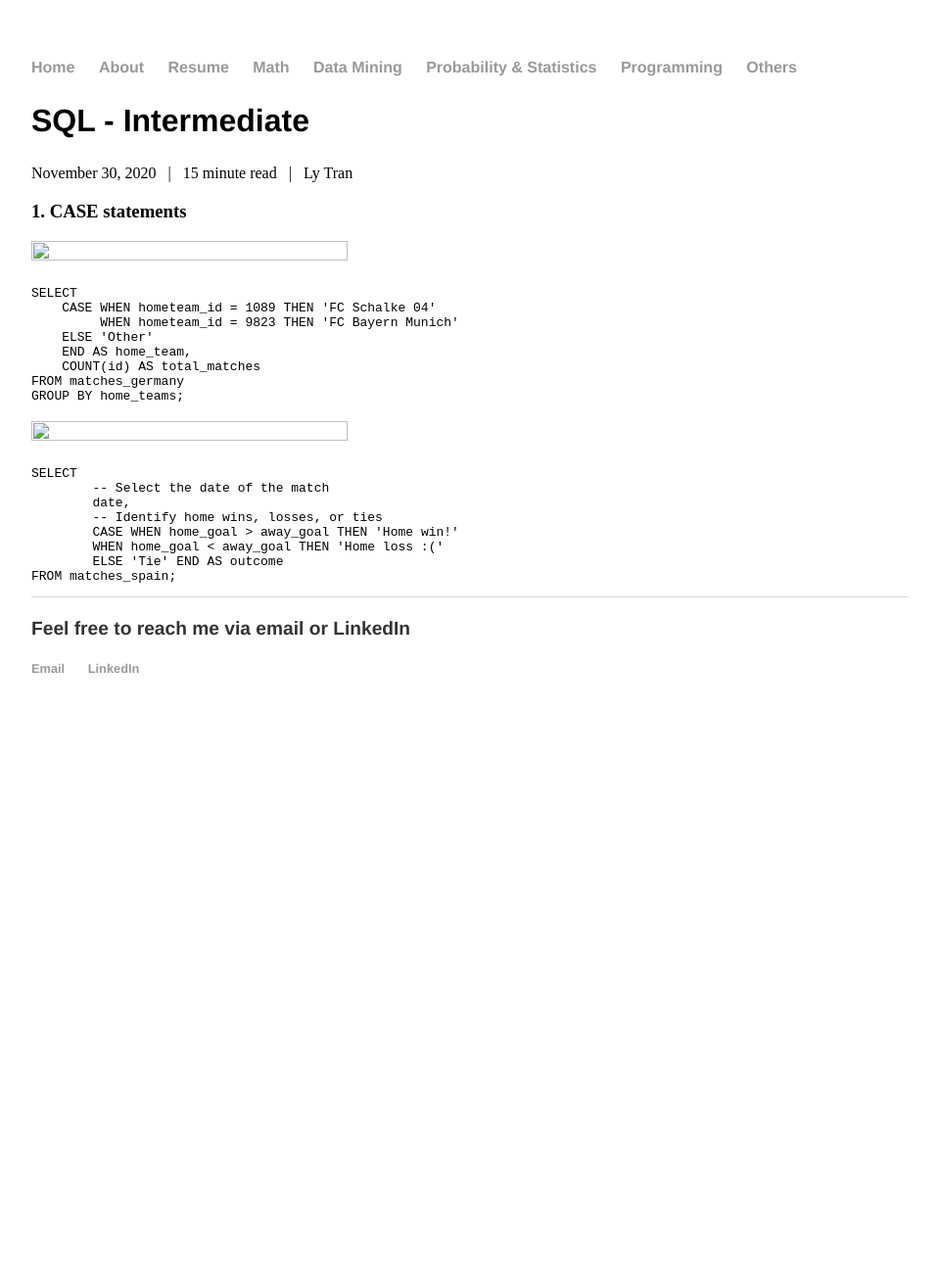
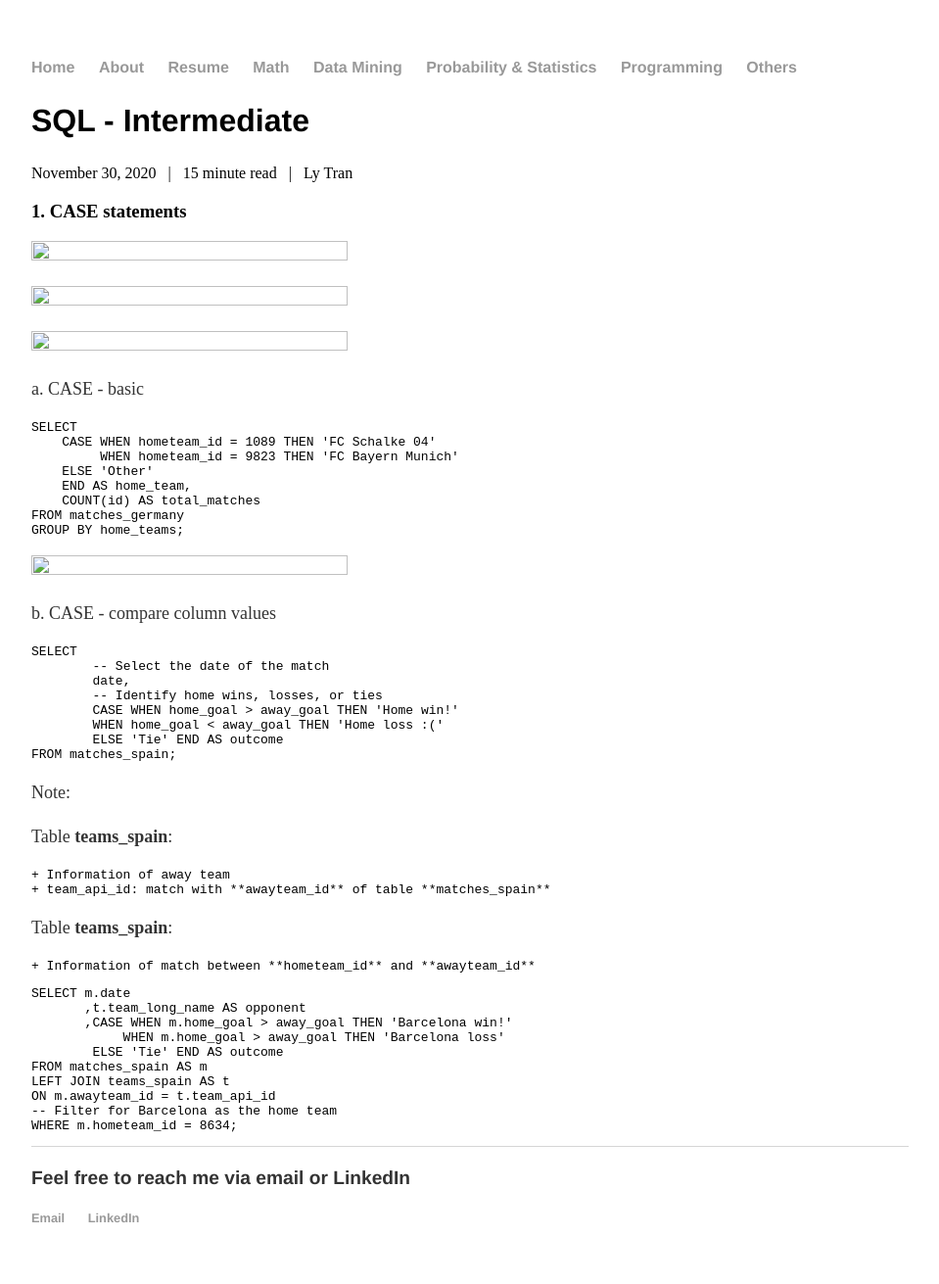
Before and after one commit to lytranp/lytranp.github.io, a Jekyll site: the page built from _posts/programming/2020-11-30-sql-intermediate.md, in a window 1280 px wide. Shown: the whole page at 98% size, without its empty margins (160-1119 px from the left). Built offline with Jekyll 4.4.1, drawn with Linux system fonts in a browser that asks for light colours; a script that is not in the unit is left out; before the commit the page ends 900 px from its top, so only the background shows below that.

Commit message:
Edit intermediate

````diff
--- a/_posts/programming/2020-11-30-sql-intermediate.md
+++ b/_posts/programming/2020-11-30-sql-intermediate.md
@@ -8,8 +8,13 @@ date: 2020-11-30
 ---
 
 ### 1. CASE statements
+![](sql-intermediate.png){:height="60%" width="60%"}
 
-![](sql-intermediate.png){:height="60%" width="60%"}
+![](sql-intermediate3.png){:height="60%" width="60%"}
+
+![](sql-intermediate4.png){:height="60%" width="60%"}
+
+a. CASE - basic
 
 ```-sql
 SELECT
@@ -23,6 +28,7 @@ GROUP BY home_teams;
 ```
 ![](sql-intermediate2.png){:height="60%" width="60%"}
 
+b. CASE - compare column values
 ```-sql
 SELECT
 	-- Select the date of the match
@@ -33,3 +39,27 @@ SELECT
         ELSE 'Tie' END AS outcome
 FROM matches_spain;
 ```
+
+Note:
+
+Table **teams_spain**:
+
+    + Information of away team
+    + team_api_id: match with **awayteam_id** of table **matches_spain**
+
+Table **teams_spain**:
+
+    + Information of match between **hometeam_id** and **awayteam_id**
+
+```-sql
+SELECT m.date
+       ,t.team_long_name AS opponent
+       ,CASE WHEN m.home_goal > away_goal THEN 'Barcelona win!'
+            WHEN m.home_goal > away_goal THEN 'Barcelona loss'
+        ELSE 'Tie' END AS outcome
+FROM matches_spain AS m
+LEFT JOIN teams_spain AS t
+ON m.awayteam_id = t.team_api_id
+-- Filter for Barcelona as the home team
+WHERE m.hometeam_id = 8634;
+```
````
Also changed, not shown: _posts/programming/sql-intermediate3.png (added), _posts/programming/sql-intermediate4.png (added).
